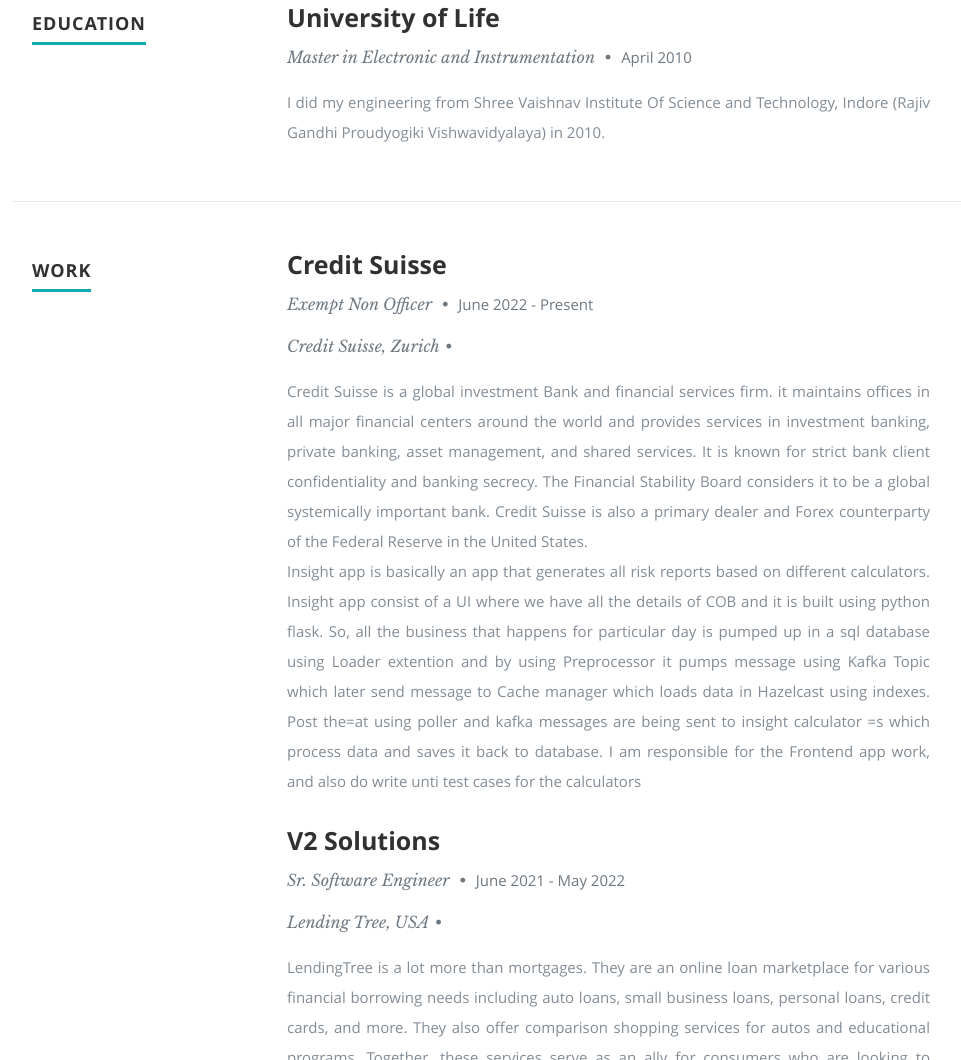
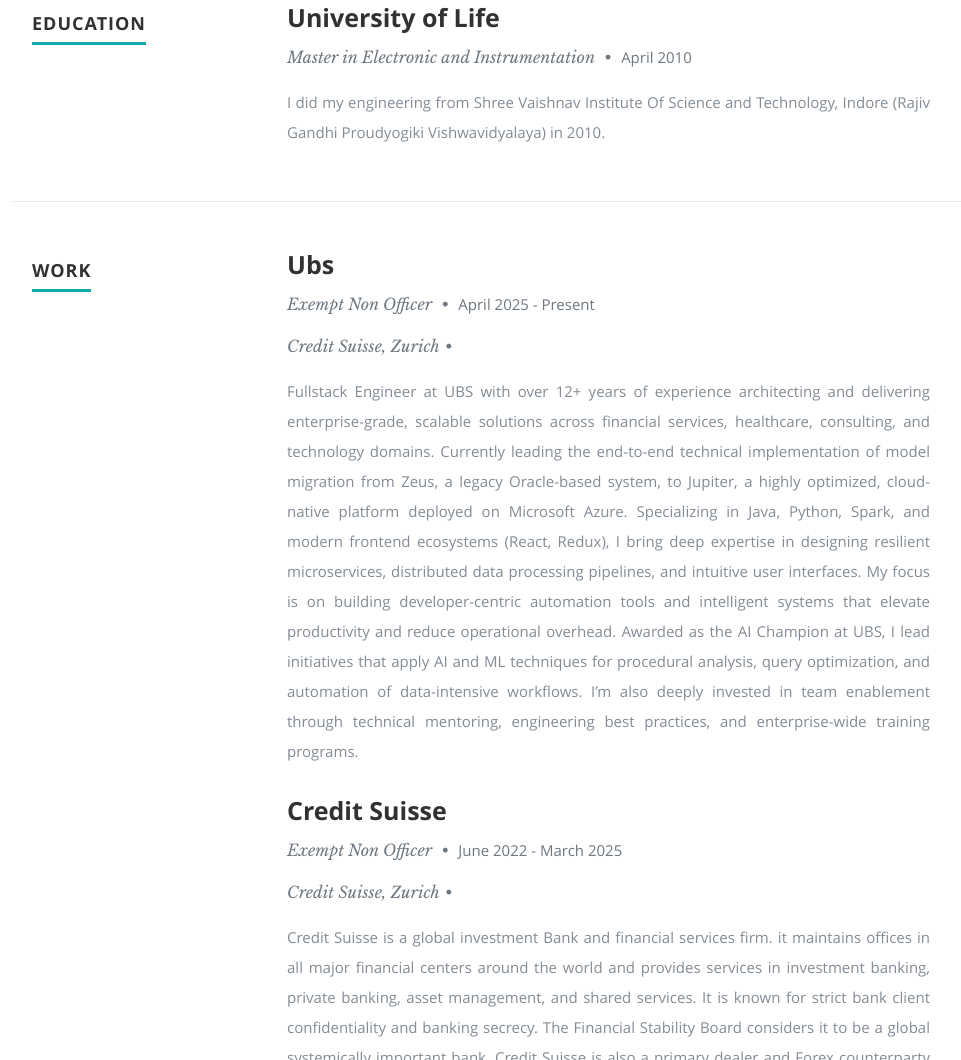
Before and after one commit to AdityaSethi/adityasethi.github.io, a plain HTML site: page index.html in a window 1280 px wide. Shown: the part 1913-2973 px from the top of the page, without its empty margins (118-1079 px from the left). Drawn offline with nearby package versions, Linux system fonts and the light colour scheme.

Commit message:
Update index.html

```diff
--- a/index.html
+++ b/index.html
@@ -211,12 +211,38 @@
           <h1><span>Work</span></h1>
         </div>
         <div class="nine columns main-col">
+		<div class="row item">
+            <div class="twelve columns">
+              <h3>Ubs</h3>
+              <p class="info">
+                Exempt Non Officer <span>&bull;</span>
+                <em class="date">April 2025 - Present</em>
+              </p>
+
+              <p class="info">Credit Suisse, Zurich<span>&bull;</span></p>
+              <p>
+                Fullstack Engineer at UBS with over 12+ years of experience architecting and
+		delivering enterprise-grade, scalable solutions across financial services, healthcare, consulting,
+		and technology domains. Currently leading the end-to-end technical implementation of model migration
+		from Zeus, a legacy Oracle-based system, to Jupiter, a highly optimized, cloud-native platform deployed
+		on Microsoft Azure.
+		Specializing in Java, Python, Spark, and modern frontend ecosystems (React, Redux),
+		I bring deep expertise in designing resilient microservices, distributed data processing pipelines,
+		and intuitive user interfaces. My focus is on building developer-centric automation tools and intelligent
+		systems that elevate productivity and reduce operational overhead.
+		Awarded as the AI Champion at UBS, I lead initiatives that apply AI and ML techniques for procedural analysis,
+		query optimization, and automation of data-intensive workflows. I’m also deeply invested in team enablement
+		through technical mentoring, engineering best practices, and enterprise-wide training programs.
+              </p>
+            </div>
+          </div>
+
           <div class="row item">
             <div class="twelve columns">
               <h3>Credit Suisse</h3>
               <p class="info">
                 Exempt Non Officer <span>&bull;</span>
-                <em class="date">June 2022 - Present</em>
+                <em class="date">June 2022 - March 2025</em>
               </p>
 
               <p class="info">Credit Suisse, Zurich<span>&bull;</span></p>
```
